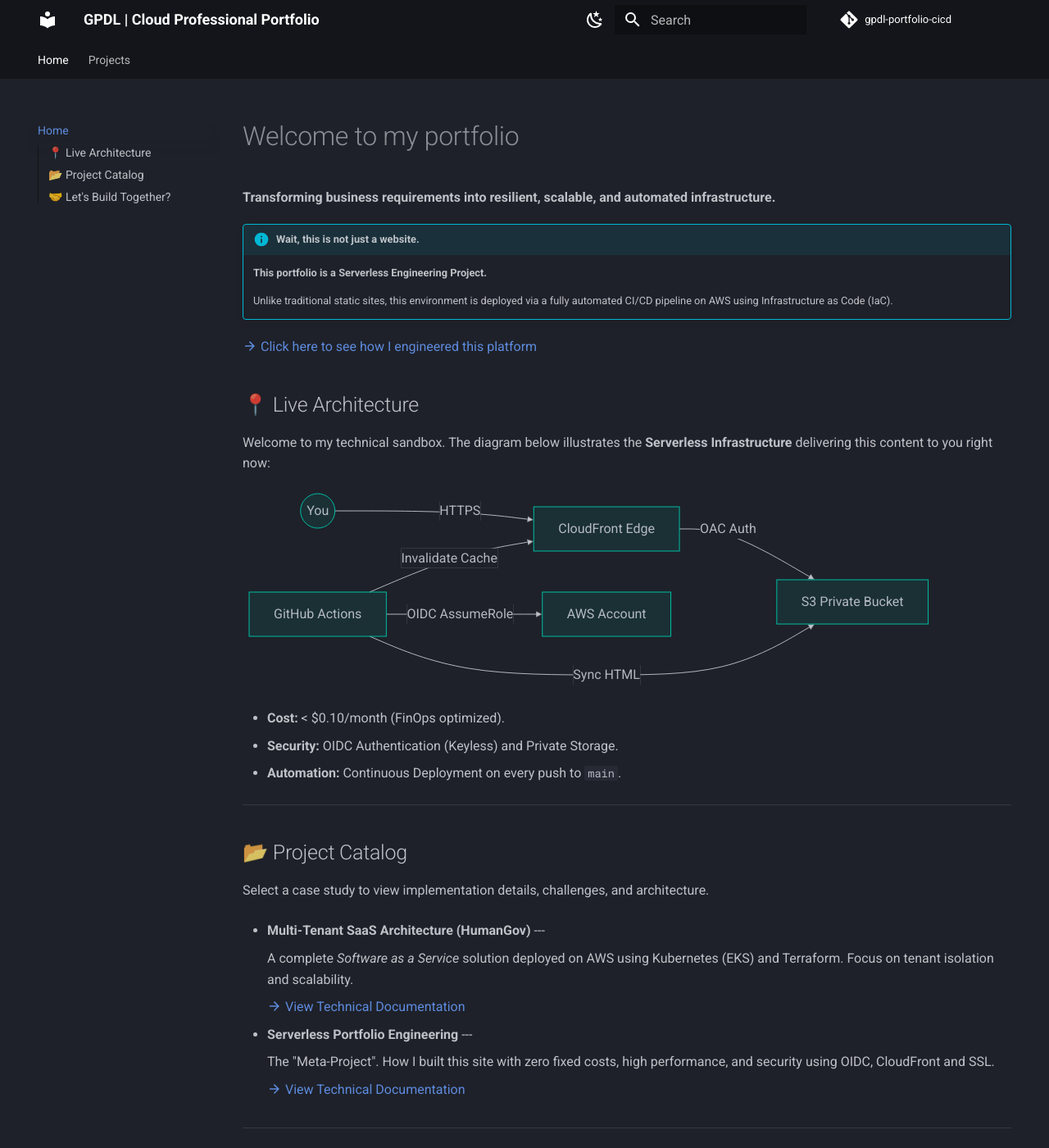
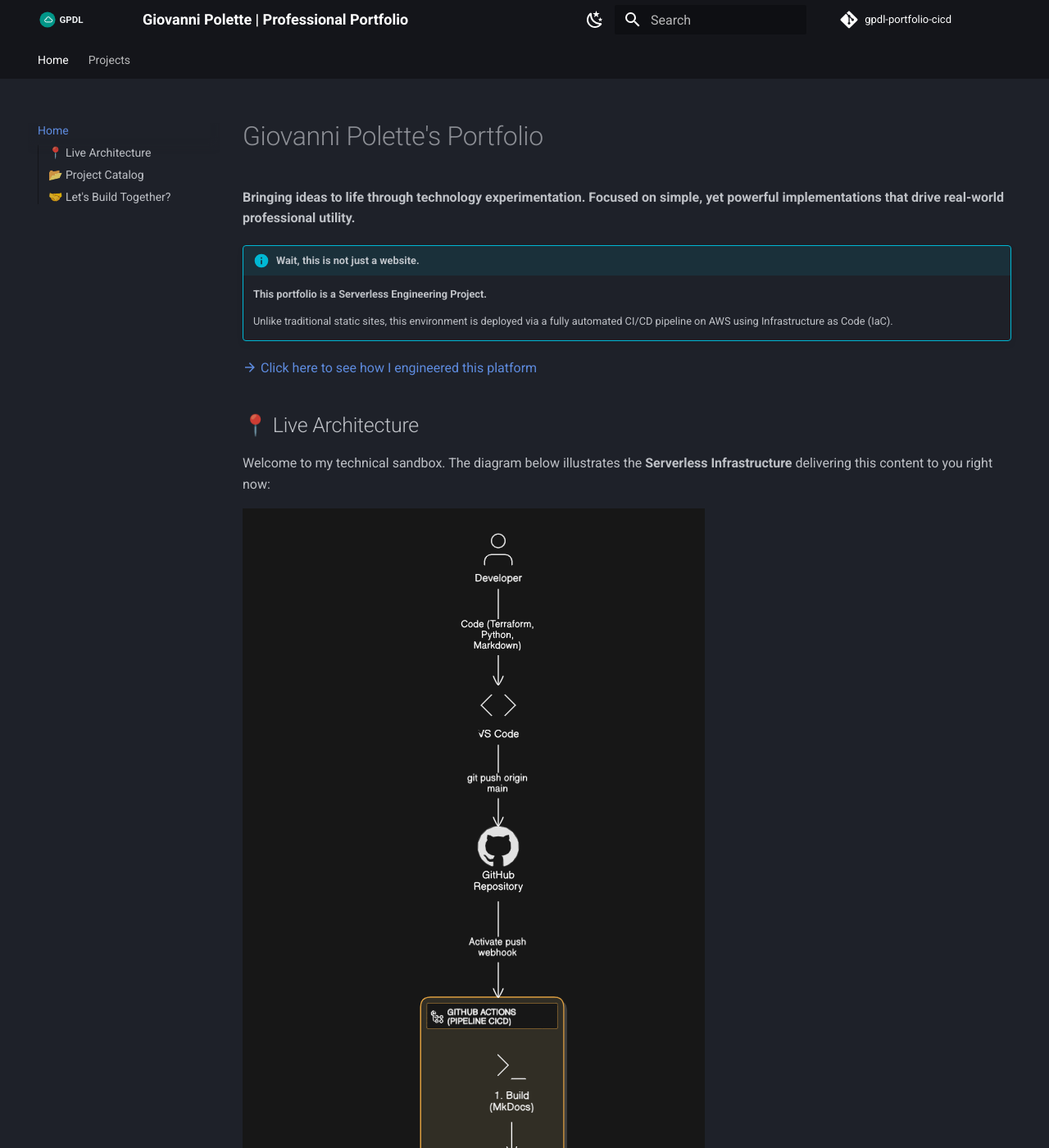
Before and after one commit to gpdl-0/gpdl-portfolio-cicd, an MkDocs documentation site: the page built from docs/index.md, in a window 1280 px wide and 1400 px high. Shown: the whole window at 82% size. Built offline with MkDocs 1.6.1 and Material for MkDocs 9.7.7, drawn with Linux system fonts in a browser that asks for light colours; comment, search, counter and statistics services are not loaded; some of the changed text lies outside the part shown.

Commit message:
feat:Added Graph diagram, favicon, logo, and minor refactorson index Markdown

````diff
--- a/docs/index.md
+++ b/docs/index.md
@@ -1,6 +1,6 @@
-# Welcome to my portfolio
+# Giovanni Polette's Portfolio
 
- **Transforming business requirements into resilient, scalable, and automated infrastructure.**
+ **Bringing ideas to life through technology experimentation. Focused on simple, yet powerful implementations that drive real-world professional utility.**
 
 !!! info "Wait, this is not just a website."
      **This portfolio is a Serverless Engineering Project.**
@@ -13,16 +13,9 @@
 
  Welcome to my technical sandbox. The diagram below illustrates the **Serverless Infrastructure** delivering this content to you right now:
 
-``` mermaid
-graph LR
-    User((You)) -->|HTTPS| CDN[CloudFront Edge]
-    CDN -->|OAC Auth| S3[S3 Private Bucket]
-    GitHub[GitHub Actions] -->|OIDC AssumeRole| AWS[AWS Account]
-    GitHub -->|Sync HTML| S3
-    GitHub -->|Invalidate Cache| CDN
-```
+![Architecture Diagram](assets/diagram1.png)
 
-* **Cost:** < $0.10/month (FinOps optimized).
+* **Cost:** < $0.01/month (Cost optimized).
 * **Security:** OIDC Authentication (Keyless) and Private Storage.
 * **Automation:** Continuous Deployment on every push to `main`.
 
@@ -52,6 +45,6 @@ graph LR
 
 ## 🤝 Let's Build Together?
 
- I am available for **Cloud Engineer** or **DevOps** opportunities.
+ I am available for opportunities. Fell free to reach me out or collab:
 
  [LinkedIn :fontawesome-brands-linkedin:](https://www.linkedin.com/in/giovanni-pdl/){ .md-button } [GitHub :fontawesome-brands-github:](https://github.com/gpdl-0){ .md-button }
--- a/mkdocs.yml
+++ b/mkdocs.yml
@@ -1,7 +1,7 @@
-site_name: GPDL | Cloud Professional Portfolio
+site_name: Giovanni Polette | Professional Portfolio
 site_url: https://gpdlportfolio.shop
 site_author: Giovanni Polette Dalla Libera
-site_description: Cloud Engineering, DevOps, and Infrastructure Automation Portfolio.
+site_description: This is Giovanni's portfolio. Here you will find samples of his work in areas such as Cloud, Automation, and Infrastructure.
 
 # Repository information (Shows GitHub icon at top right)
 repo_name: gpdl-portfolio-cicd
@@ -11,6 +11,8 @@
 # Theme Configuration (Material for MkDocs)
 theme:
   name: material
+  favicon: assets/favicon.svg
+  logo: assets/logo.svg
   language: en
   palette:
     - scheme: slate
@@ -67,21 +69,3 @@
     - icon: fontawesome/brands/github
       link: https://github.com/gpdl-0
       name: GitHub
-
-# Markdown Extensions
-markdown_extensions:
-  - pymdownx.highlight:
-      anchor_linenums: true
-  - pymdownx.inlinehilite
-  - pymdownx.snippets
-  - pymdownx.superfences:   # Required for Mermaid diagrams
-      custom_fences:
-        - name: mermaid
-          class: mermaid
-          format: !!python/name:pymdownx.superfences.fence_code_format
-  - admonition              # Alert boxes (Info, Warning, etc.)
-  - pymdownx.details        # Collapsible details
-  - attr_list               # Allows CSS classes in Markdown
-  - pymdownx.emoji:
-      emoji_index: !!python/name:materialx.emoji.twemoji
-      emoji_generator: !!python/name:materialx.emoji.to_svg
````
Also changed, not shown: docs/assets/diagram1.png (added), docs/assets/favicon.svg (added), docs/assets/logo.svg (added).
